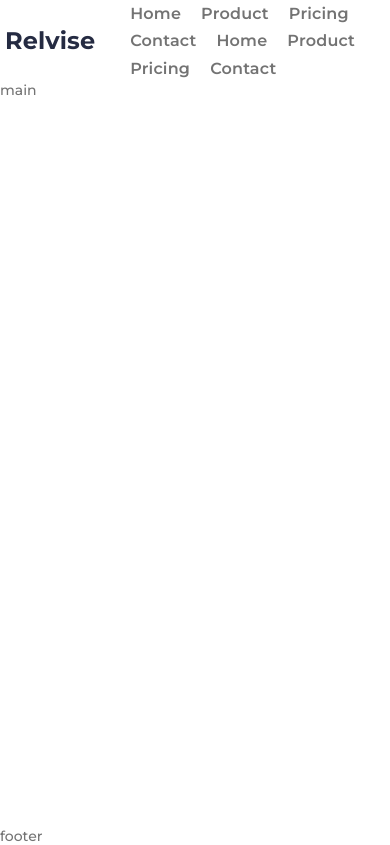
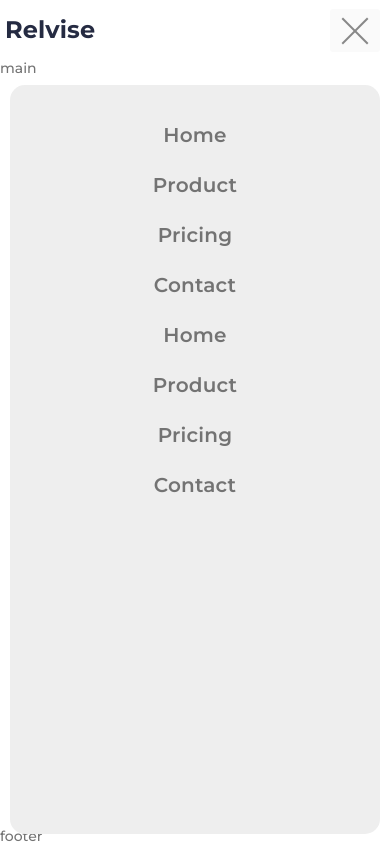
Before and after one commit to A1exFox/eduProjects, a plain HTML site: page relvise/repeat_1/index.html in a window 390 px wide. Drawn offline with Linux system fonts and the light colour scheme; files whose address does not match are found by name.

Commit message:
feat: create abuse menu, create shell(no JS) burger menu, button

```diff
--- a/relvise/repeat_1/index.html
+++ b/relvise/repeat_1/index.html
@@ -9,7 +9,8 @@
   <title>Document</title>
 </head>
 
-<body>
+<body class="activeburger">
+  <!-- activeburger -->
   <div class="wrapper">
     <header class="header">
       <div class="header__container container">
--- a/relvise/repeat_1/scss/style.scss
+++ b/relvise/repeat_1/scss/style.scss
@@ -26,6 +26,34 @@ html, body {
   font-family: 'Montserrat', sans-serif;
   font-size: 14px;
   color: #737373;
+}
+//---------------------------------------------------- burger
+body.activeburger {
+  overflow: hidden;
+
+  .headmenu {
+    left: 10px;
+    right: 10px;
+
+    width: auto;
+
+    overflow: auto;
+
+    padding: 25px;
+  }
+  .header__burger {
+    & span {
+      &:not(:last-child, :first-child) {
+        opacity: 0;
+      }
+      &:first-child {
+        transform: translate(0px, 14px) rotate(45deg);
+      }
+      &:last-child {
+        transform: translate(0px, -13px) rotate(-45deg);
+      }
+    }
+  }
 }
 // --------------------------------------------------- general
 .wrapper {
@@ -73,6 +101,25 @@ html, body {
   .headmenu {
     display: flex;
     flex-wrap: wrap;
+    @media (max-width: 426px) {
+      display: block;
+
+      position: absolute;
+
+      left: -10px;
+      top: 85px;
+      bottom: 10px;
+
+      width: 0px;
+
+      background: #eeeeee;
+
+      border-radius: 15px;
+
+      overflow: hidden;
+
+      padding: 0px;
+    }
 
     & li {
       list-style: none;
@@ -85,9 +132,19 @@ html, body {
       @media (max-width: 769px) {
         font-size: 16px;
       }
+      @media (max-width: 426px) {
+        font-size: 20px;
+        line-height: 250%;
+
+
+        text-align: center;
+      }
 
       & a {
         display: inline-block;
+        @media (max-width: 426px) {
+          display: block;
+        }
 
         padding: 0 5px;
 
@@ -98,22 +155,29 @@ html, body {
 
       &:not(:last-child) {
         margin-right: 10px;
+        @media (max-width: 426px) {
+          margin-right: 0;
+        }
       }
     }
   }
   &__right {
     display: none;
+    @media (max-width: 426px) {
+      display: block;
+    }
 
     width: 50px;
 
     border-radius: 3px;
 
-    margin-right: 10px;
+    margin-right: 5px;
 
-    background: #efefef;
+    background: #fafafa;
 
   }
   &__burger {
+    opacity: 1;
 
     padding: 7px;
 
```
Also changed, not shown: relvise/repeat_1/css/style.css.
